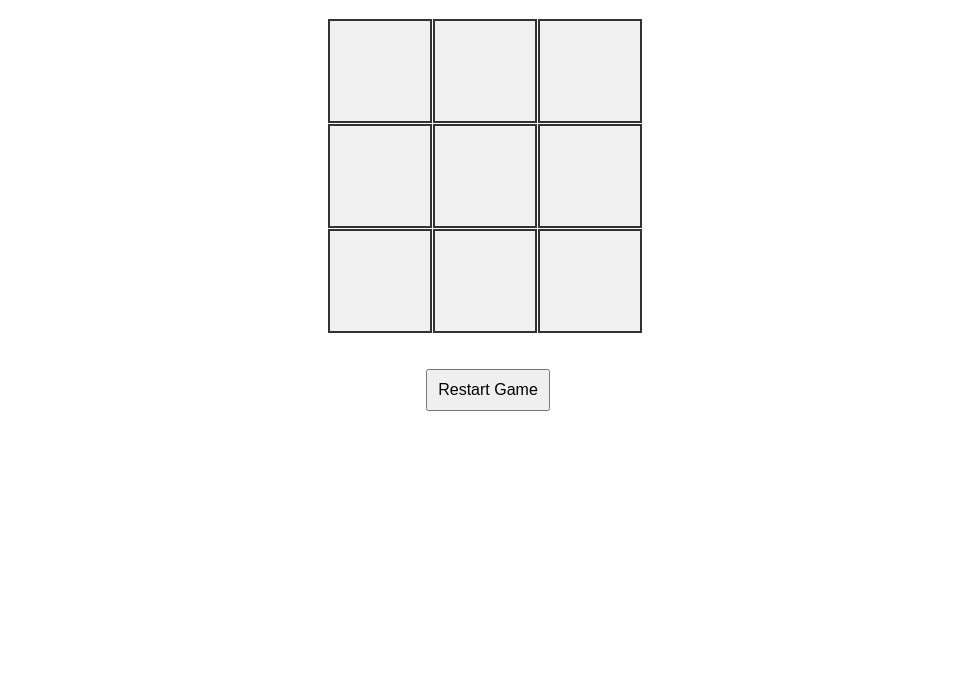
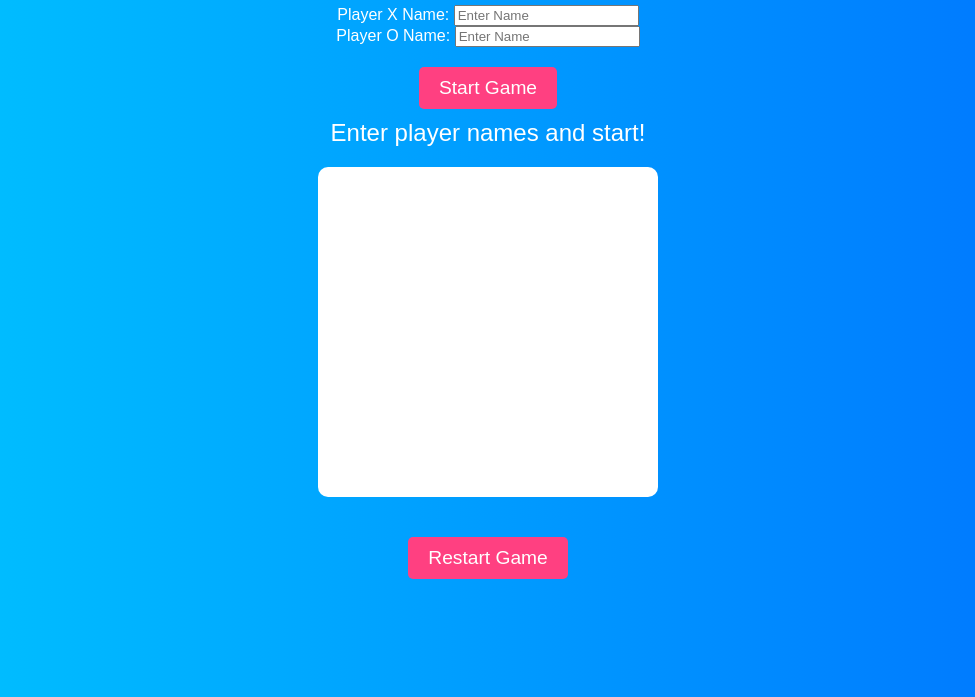
Before and after one commit to Surajgodiyal/to, a plain HTML site: page index.html in a window 1280 px wide. Shown: the part 103-800 px from the top of the page, without its empty margins (152-1127 px from the left). Drawn offline with Linux system fonts and the light colour scheme.

Commit message:
Update index.html

```diff
--- a/index.html
+++ b/index.html
@@ -8,6 +8,11 @@
         body {
             text-align: center;
             font-family: Arial, sans-serif;
+            background: linear-gradient(to right, #00c6ff, #0072ff);
+            color: white;
+        }
+        .container {
+            margin-top: 50px;
         }
         .board {
             display: grid;
@@ -16,6 +21,9 @@
             gap: 5px;
             margin: 20px auto;
             width: 320px;
+            background: white;
+            padding: 10px;
+            border-radius: 10px;
         }
         .cell {
             width: 100px;
@@ -27,32 +35,60 @@
             background: #f0f0f0;
             cursor: pointer;
             border: 2px solid #333;
+            transition: 0.3s;
+        }
+        .cell:hover {
+            background: #ddd;
         }
         .cell.taken {
             cursor: not-allowed;
         }
         #status {
-            font-size: 1.2em;
+            font-size: 1.5em;
             margin-top: 10px;
         }
         button {
             margin-top: 20px;
-            padding: 10px;
-            font-size: 1em;
+            padding: 10px 20px;
+            font-size: 1.2em;
             cursor: pointer;
+            border: none;
+            background: #ff4081;
+            color: white;
+            border-radius: 5px;
+            transition: 0.3s;
+        }
+        button:hover {
+            background: #d81b60;
         }
     </style>
 </head>
 <body>
-    <h1>Two Player Tic-Tac-Toe</h1>
-    <div id="status">Player X's turn</div>
-    <div class="board" id="board"></div>
-    <button onclick="resetGame()">Restart Game</button>
+    <div class="container">
+        <h1>Two Player Tic-Tac-Toe</h1>
+        <label>Player X Name: <input type="text" id="playerX" placeholder="Enter Name"></label>
+        <br>
+        <label>Player O Name: <input type="text" id="playerO" placeholder="Enter Name"></label>
+        <br>
+        <button onclick="startGame()">Start Game</button>
+        <div id="status">Enter player names and start!</div>
+        <div class="board" id="board"></div>
+        <button onclick="resetGame()">Restart Game</button>
+    </div>
     <script>
         const board = document.getElementById("board");
         const status = document.getElementById("status");
+        let playerX = "X";
+        let playerO = "O";
         let currentPlayer = "X";
         let cells = ["", "", "", "", "", "", "", "", ""];
+
+        function startGame() {
+            playerX = document.getElementById("playerX").value || "Player X";
+            playerO = document.getElementById("playerO").value || "Player O";
+            status.textContent = `${playerX}'s turn (X)`;
+            createBoard();
+        }
 
         function checkWinner() {
             const winPatterns = [
@@ -63,7 +99,8 @@
             for (const pattern of winPatterns) {
                 const [a, b, c] = pattern;
                 if (cells[a] && cells[a] === cells[b] && cells[a] === cells[c]) {
-                    status.textContent = `Player ${cells[a]} wins!`;
+                    const winner = cells[a] === "X" ? playerX : playerO;
+                    status.textContent = `${winner} wins!`;
                     board.removeEventListener("click", handleClick);
                     return true;
                 }
@@ -83,14 +120,15 @@
             event.target.classList.add("taken");
             if (!checkWinner()) {
                 currentPlayer = currentPlayer === "X" ? "O" : "X";
-                status.textContent = `Player ${currentPlayer}'s turn`;
+                const nextPlayer = currentPlayer === "X" ? playerX : playerO;
+                status.textContent = `${nextPlayer}'s turn (${currentPlayer})`;
             }
         }
 
         function resetGame() {
             cells = ["", "", "", "", "", "", "", "", ""];
             currentPlayer = "X";
-            status.textContent = "Player X's turn";
+            status.textContent = `${playerX}'s turn (X)`;
             board.innerHTML = "";
             createBoard();
         }
@@ -105,8 +143,6 @@
                 board.appendChild(cell);
             }
         }
-
-        createBoard();
     </script>
 </body>
 </html>
```
